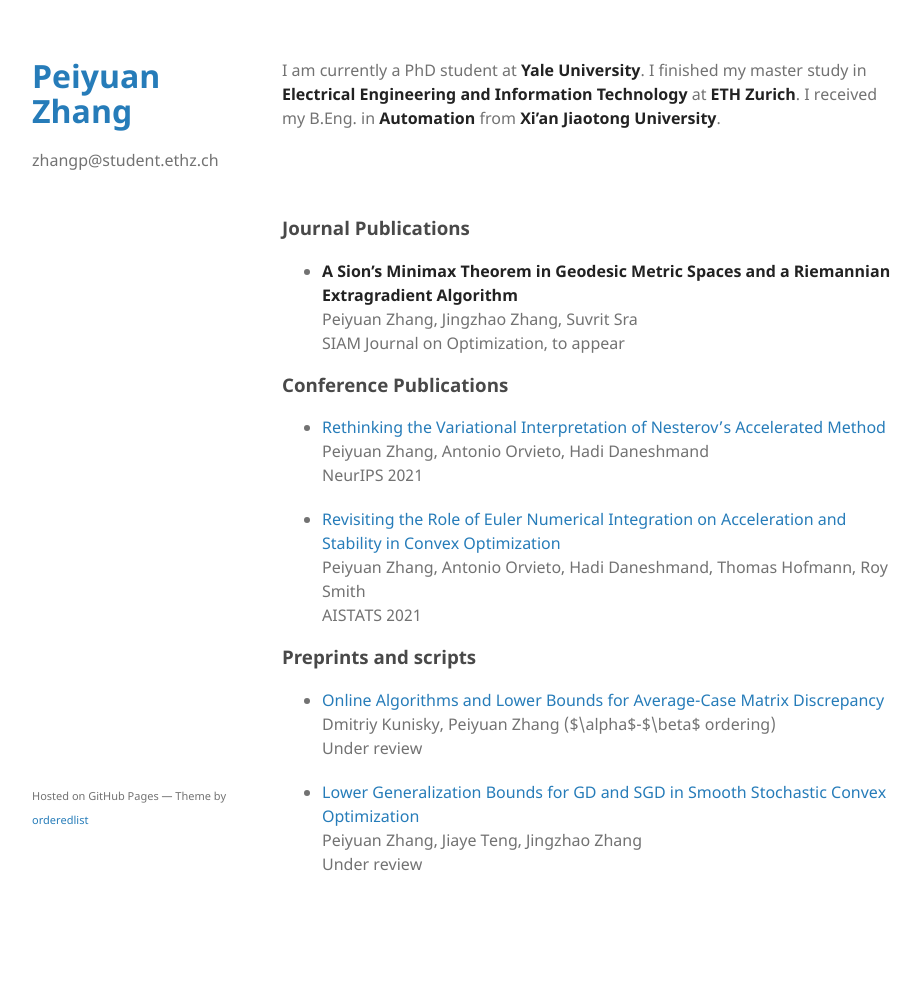
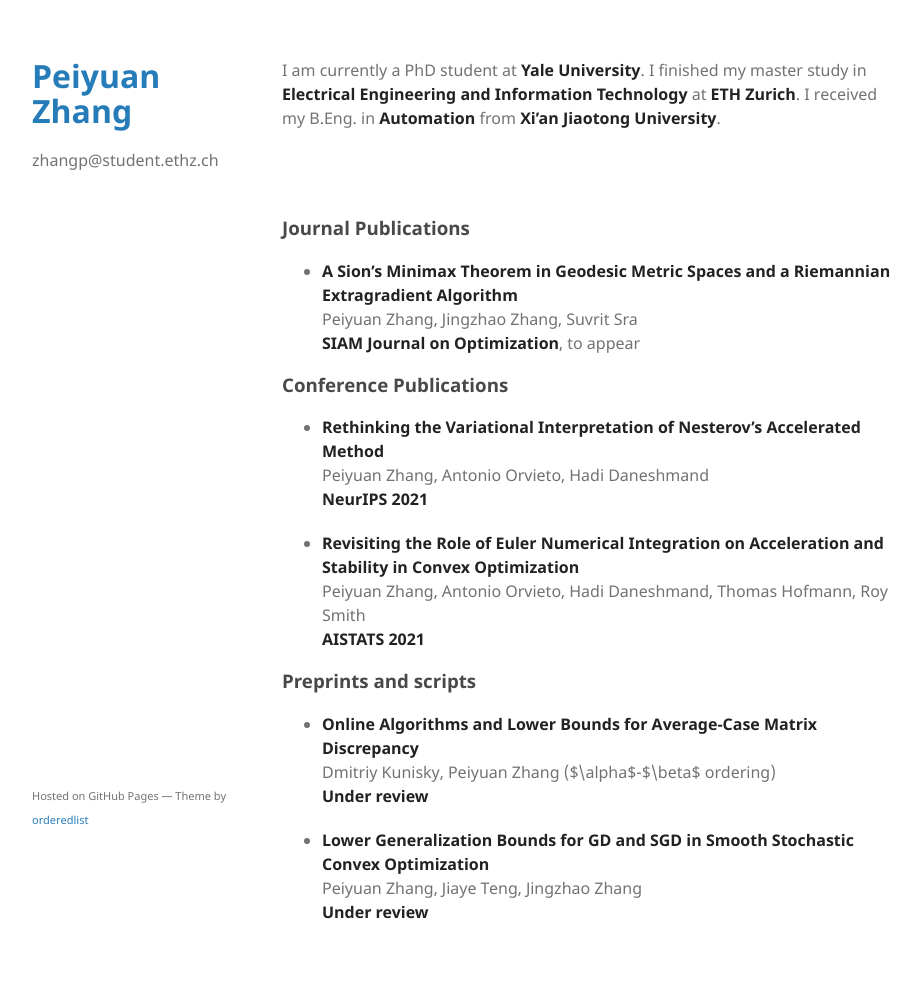
Before and after one commit to phei-iuen/phei-iuen.github.io, a Jekyll site: the page built from index.md, in a window 1280 px wide. Shown: the whole page, without its empty margins (178-1099 px from the left). Built offline with Jekyll 4.4.1, drawn with Linux system fonts in a browser that asks for light colours; before the commit the page ends 946 px from its top, so only the background shows below that.

Commit message:
Update index.md

```diff
--- a/index.md
+++ b/index.md
@@ -4,28 +4,27 @@ layout: default
 
 I am currently a PhD student at **Yale University**. I finished my master study in **Electrical Engineering and Information Technology** at **ETH Zurich**.  I received my B.Eng. in **Automation** from **Xi'an Jiaotong University**.
 
+<br/><br/>
 
-
-<br/><br/>
 ### Journal Publications
 * [**A Sion's Minimax Theorem in Geodesic Metric Spaces and a Riemannian Extragradient Algorithm**](https://arxiv.org/abs/2202.06950) <br />
   Peiyuan Zhang, Jingzhao Zhang, Suvrit Sra <br />
-  SIAM Journal on Optimization, to appear
+  **SIAM Journal on Optimization**, to appear
 
 ### Conference Publications
-* [Rethinking the Variational Interpretation of Nesterov's Accelerated Method](https://arxiv.org/abs/2107.05040) \\
-  Peiyuan Zhang, Antonio Orvieto, Hadi Daneshmand \\
-  NeurIPS 2021
+* [**Rethinking the Variational Interpretation of Nesterov's Accelerated Method**](https://arxiv.org/abs/2107.05040) <br />
+  Peiyuan Zhang, Antonio Orvieto, Hadi Daneshmand <br />
+  **NeurIPS 2021**
 
-* [Revisiting the Role of Euler Numerical Integration on Acceleration and Stability in Convex Optimization](https://arxiv.org/abs/2102.11537) \\
-  Peiyuan Zhang, Antonio Orvieto, Hadi Daneshmand, Thomas Hofmann, Roy Smith \\
-  AISTATS 2021
+* [**Revisiting the Role of Euler Numerical Integration on Acceleration and Stability in Convex Optimization**](https://arxiv.org/abs/2102.11537) <br />
+  Peiyuan Zhang, Antonio Orvieto, Hadi Daneshmand, Thomas Hofmann, Roy Smith <br />
+  **AISTATS 2021**
 
 ### Preprints and scripts
-* [Online Algorithms and Lower Bounds for Average-Case Matrix Discrepancy](https://arxiv.org/abs/2307.10055) \\
-  Dmitriy Kunisky, Peiyuan Zhang ($\alpha$-$\beta$ ordering) \\
-  Under review
+* [**Online Algorithms and Lower Bounds for Average-Case Matrix Discrepancy**](https://arxiv.org/abs/2307.10055) <br />
+  Dmitriy Kunisky, Peiyuan Zhang ($\alpha$-$\beta$ ordering) <br />
+  **Under review**
 
-* [Lower Generalization Bounds for GD and SGD in Smooth Stochastic Convex Optimization](https://arxiv.org/abs/2303.10758) \\
-  Peiyuan Zhang, Jiaye Teng, Jingzhao Zhang \\
-  Under review
+* [**Lower Generalization Bounds for GD and SGD in Smooth Stochastic Convex Optimization**](https://arxiv.org/abs/2303.10758) <br />
+  Peiyuan Zhang, Jiaye Teng, Jingzhao Zhang <br />
+  **Under review**
```
